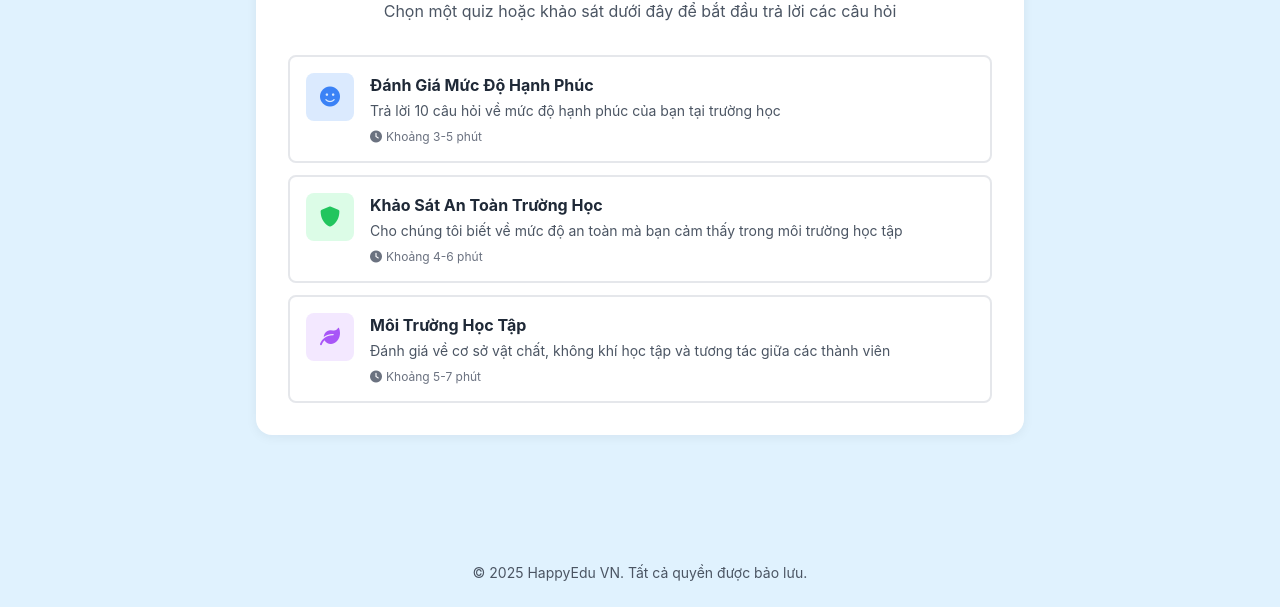
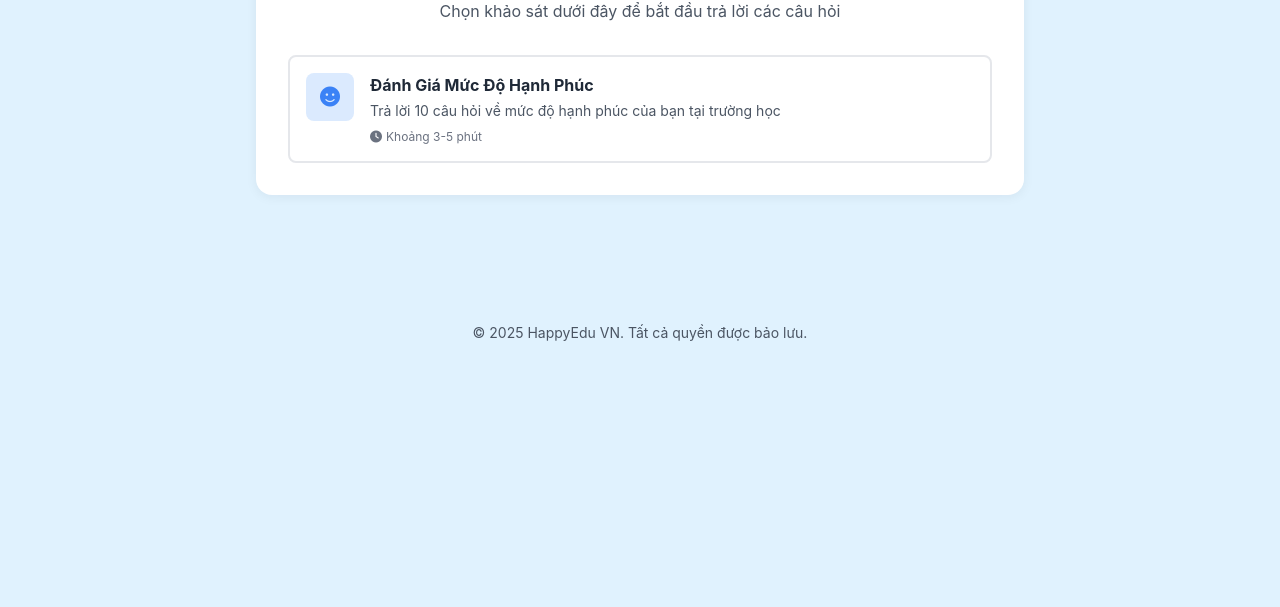
Before and after one commit to Laikaaaaaaaa/happyedu-vn, a plain HTML site: page quiz.html in a window 1280 px wide. Shown: the part 302-909 px from the top of the page. After the commit the page ends 800 px from the top, so only its background shows below. Drawn offline with nearby package versions, Linux system fonts and the light colour scheme; sample sign-in values are in the browser's storage.

Commit message:
ijegouhdnba

```diff
--- a/quiz.html
+++ b/quiz.html
@@ -4,7 +4,7 @@
   <meta charset="UTF-8" />
   <meta name="viewport" content="width=device-width, initial-scale=1.0, maximum-scale=1.0, user-scalable=no, viewport-fit=cover" />
 
-  <title>Trả Lời Quiz - HappyEdu VN</title>
+  <title>Trả Lời Khảo Sát - HappyEdu VN</title>
 
   <script src="https://cdn.tailwindcss.com"></script>
 
@@ -600,7 +600,7 @@
       </li>
       <li id="sidebar-assessment" class="hidden">
         <a href="assessment.html" class="flex items-center gap-3 px-4 py-3 rounded-lg text-blue-600 hover:bg-blue-50 font-medium transition-colors sidebar-item-active">
-          <i class="fas fa-heart-pulse" style="width: 20px; text-align: center;"></i> Đánh giá Cảm Xúc
+          <i class="fas fa-heart-pulse" style="width: 20px; text-align: center;"></i> Đánh giá
         </a>
       </li>
       <li id="sidebar-chat" class="hidden">
@@ -667,7 +667,7 @@
       <!-- Success/Error Messages -->
       <div class="success-message" id="success-message">
         <i class="fas fa-check-circle mr-2"></i>
-        <span id="success-text">Bạn đã hoàn thành quiz thành công!</span>
+        <span id="success-text">Bạn đã hoàn thành khảo sát thành công!</span>
       </div>
       <div class="error-message" id="error-message">
         <i class="fas fa-exclamation-circle mr-2"></i>
@@ -690,7 +690,7 @@
 
         <!-- Quiz Header -->
         <div class="quiz-header">
-          <h2 id="quiz-title">Quiz: Đánh Giá Hạnh Phúc Học Đường</h2>
+          <h2 id="quiz-title">Đánh Giá Hạnh Phúc Học Đường</h2>
           <p id="quiz-description">Vui lòng trả lời tất cả các câu hỏi dưới đây. Bạn có thể thay đổi câu trả lời bất kỳ lúc nào trước khi gửi.</p>
         </div>
 
@@ -715,8 +715,8 @@
       <div id="quiz-landing" class="quiz-container">
         <div class="text-center mb-8">
           <i class="fas fa-clipboard-list text-5xl text-blue-500 mb-4 block"></i>
-          <h2 class="text-2xl font-bold text-gray-800 mb-2">Trả Lời Quiz & Khảo Sát</h2>
-          <p class="text-gray-600">Chọn một quiz hoặc khảo sát dưới đây để bắt đầu trả lời các câu hỏi</p>
+          <h2 class="text-2xl font-bold text-gray-800 mb-2">Trả Lời Khảo Sát</h2>
+          <p class="text-gray-600">Chọn khảo sát dưới đây để bắt đầu trả lời các câu hỏi</p>
         </div>
 
         <div class="space-y-3">
@@ -732,35 +732,8 @@
               </div>
             </div>
           </div>
-
-          <div class="border-2 border-gray-200 rounded-lg p-4 hover:border-blue-500 hover:bg-blue-50 cursor-pointer transition-all" onclick="startQuiz('safety')">
-            <div class="flex items-start gap-4">
-              <div class="w-12 h-12 bg-green-100 rounded-lg flex items-center justify-center flex-shrink-0">
-                <i class="fas fa-shield-alt text-green-500 text-xl"></i>
-              </div>
-              <div class="flex-1">
-                <h3 class="font-bold text-gray-800 mb-1">Khảo Sát An Toàn Trường Học</h3>
-                <p class="text-sm text-gray-600">Cho chúng tôi biết về mức độ an toàn mà bạn cảm thấy trong môi trường học tập</p>
-                <p class="text-xs text-gray-500 mt-2"><i class="fas fa-clock mr-1"></i>Khoảng 4-6 phút</p>
-              </div>
-            </div>
-          </div>
-
-          <div class="border-2 border-gray-200 rounded-lg p-4 hover:border-blue-500 hover:bg-blue-50 cursor-pointer transition-all" onclick="startQuiz('environment')">
-            <div class="flex items-start gap-4">
-              <div class="w-12 h-12 bg-purple-100 rounded-lg flex items-center justify-center flex-shrink-0">
-                <i class="fas fa-leaf text-purple-500 text-xl"></i>
-              </div>
-              <div class="flex-1">
-                <h3 class="font-bold text-gray-800 mb-1">Môi Trường Học Tập</h3>
-                <p class="text-sm text-gray-600">Đánh giá về cơ sở vật chất, không khí học tập và tương tác giữa các thành viên</p>
-                <p class="text-xs text-gray-500 mt-2"><i class="fas fa-clock mr-1"></i>Khoảng 5-7 phút</p>
-              </div>
-            </div>
-          </div>
         </div>
       </div>
-
     </div>
   </main>
 
```
Also changed, not shown: assessment.html (+1 -1 lines), chat.html (+1 -1 lines), conversation.html (+1 -1 lines), index.html (+1 -1 lines), profile.html (+1 -1 lines).
